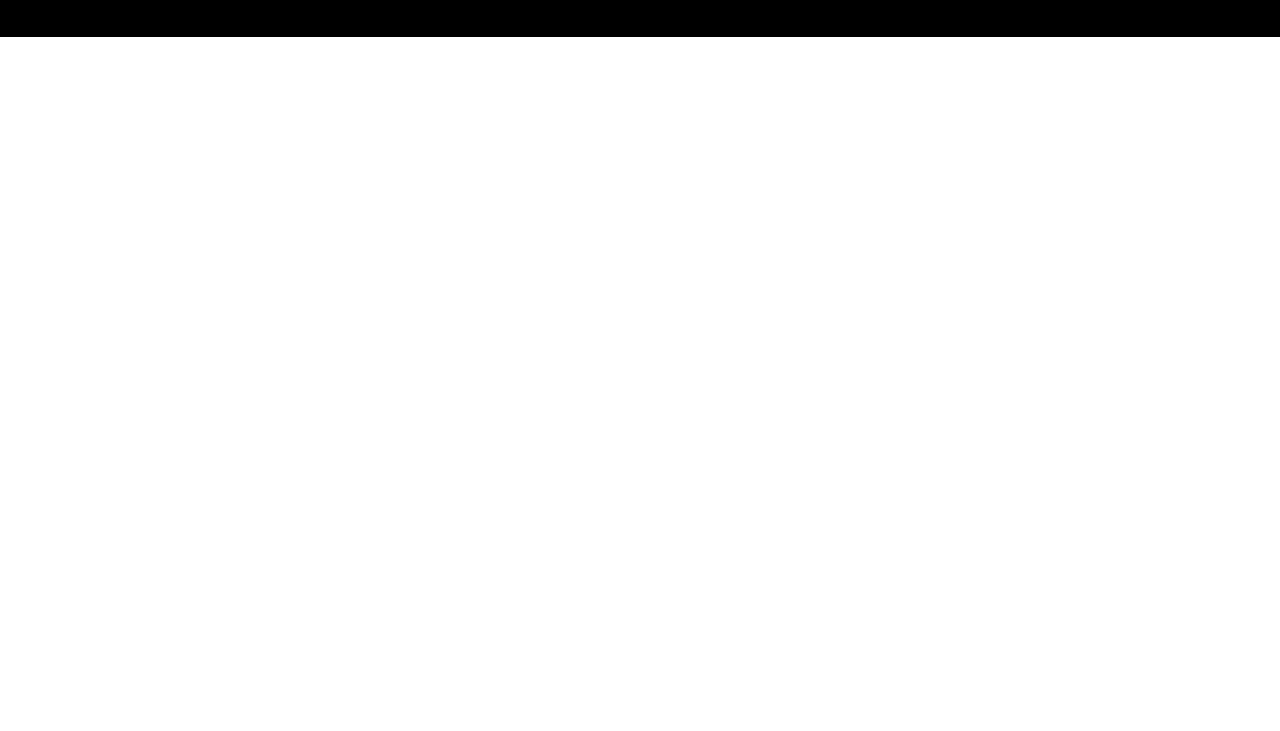
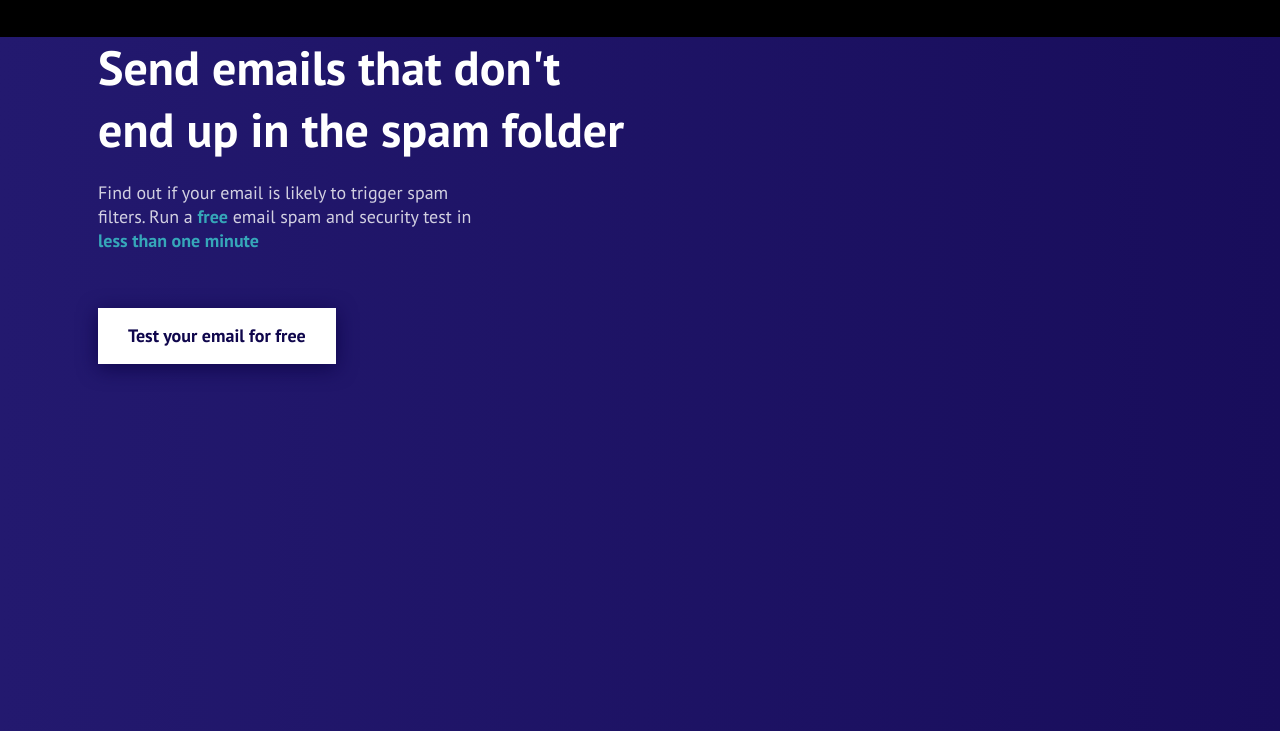
Before and after one commit to iulon357/MailGenius, a plain HTML site: page index.html in a window 1280 px wide. Shown: the part 69-800 px from the top of the page. Drawn offline with Linux system fonts and the light colour scheme.

Commit message:
Add files via upload

```diff
--- a/css/style.css
+++ b/css/style.css
@@ -3,11 +3,11 @@
 }
 
 .d-flex {
-    display: flex;
+  display: flex;
 }
 
 .align-items-center {
-    align-items: center;
+  align-items: center;
 }
 
 a {
@@ -23,6 +23,8 @@ body {
 .header {
   background-color: black;
   padding: 40px 0;
+  position: absolute;
+  width: 100%;
 }
 
 .container {
@@ -38,12 +40,67 @@ body {
   margin-left: 66px;
 }
 
-.main-header-nav a+a,
-.info-header-nav a+a {
-    margin-left: 30px;
+.main-header-nav a + a,
+.info-header-nav a + a {
+  margin-left: 30px;
 }
 
 .info-header-nav {
-    color: rgba(255, 255, 255, 0.8);
+  color: rgba(255, 255, 255, 0.8);
   margin-left: auto;
 }
+
+.inner {
+  height: 100vh;
+  background: linear-gradient(89.79deg, #23196f 0.13%, #180d5b 99.88%);
+  padding-top: 106px;
+}
+
+.inner-call-to-action {
+  max-width: 545px;
+}
+.call-to-action-title {
+  font-size: 48px;
+  font-weight: bold;
+  color: #fff;
+  line-height: 1.29;
+}
+
+.call-to-action-desq {
+  font-size: 18px;
+  line-height: 1.33;
+  color: rgba(255, 255, 255, 0.8);
+  margin-top: 20px;
+  max-width: 390px;
+  margin-bottom: 55px;
+}
+
+.call-to-action-desq >span {
+  color: #36a7b9;
+  font-weight: 700;
+}
+
+button {
+  border: none;
+  background-color: transparent;
+  cursor: pointer;
+  padding: 0;
+}
+
+p, h1, h2, h3, h4, h5, h6 {
+  margin: 0;
+}
+
+.btn {
+  font-family: 'PT Sans', sans-serif;
+  font-weight: 700;
+  font-size: 18px;
+  line-height: 1.333;
+  padding: 16px 30px;
+}
+
+.btn-default {
+  background-color: #fff;
+  box-shadow: 0px 4px 20px #0F064C;
+  color: #0F064C;
+}
--- a/index.html
+++ b/index.html
@@ -29,5 +29,24 @@
       <!-- /.container -->
     </header>
     <!-- /.header -->
+    <main class="main">
+      <section class="inner">
+        <div class="container">
+          <div class="inner-call-to-action">
+            <h1 class="call-to-action-title">
+              Send emails that don't end up in the spam folder
+            </h1>
+            <p class="call-to-action-desq">
+              Find out if your email is likely to trigger spam filters. Run a
+              <span>free</span> email spam and security test in
+              <span>less than one minute</span>
+            </p>
+            <button class="btn btn-default">Test your email for free </button>
+          </div>
+        </div>
+        <!-- /.container -->
+      </section>
+    </main>
+    <!-- /.main -->
   </body>
 </html>
```
